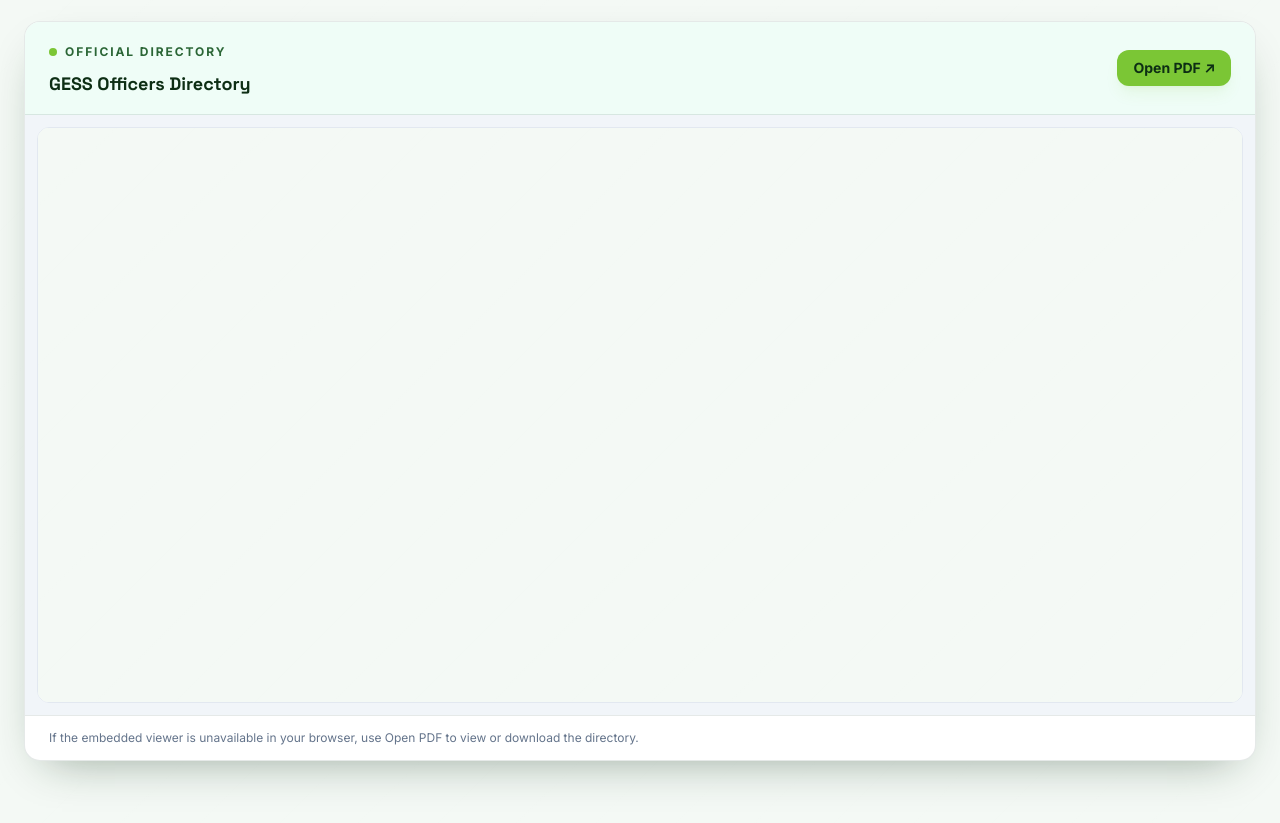
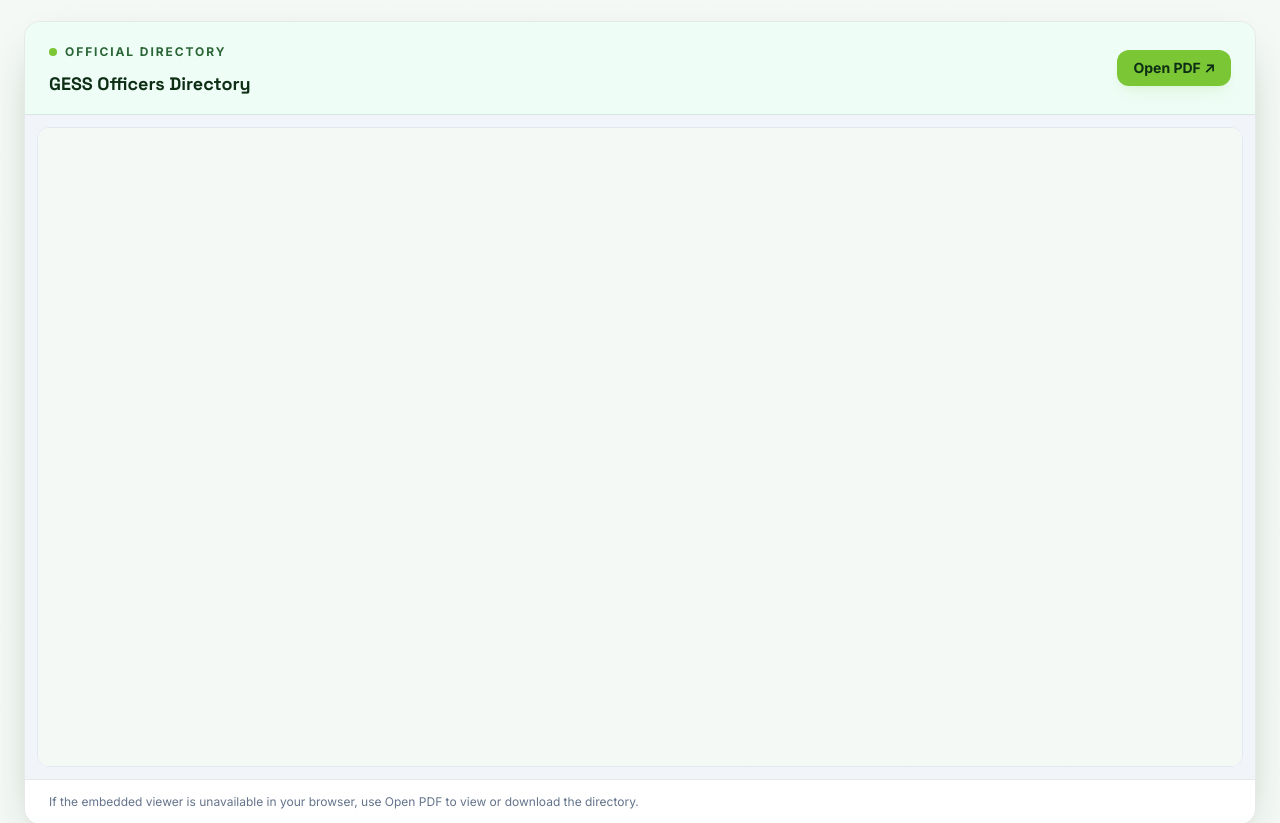
Before and after one commit to jhonjhonbautista1234-ctrl/GESS, a Next.js app: page /officers in a window 1280 px wide. Shown: the part 480-1303 px from the top of the page. Built offline with nearby package versions, Linux system fonts and the light colour scheme.

Commit message:
Expand officers PDF viewer

```diff
--- a/src/components/pdf-viewer.tsx
+++ b/src/components/pdf-viewer.tsx
@@ -16,7 +16,7 @@
         <a href={src} target="_blank" rel="noreferrer" className="button-primary px-4 py-2 text-sm">Open PDF ↗</a>
       </div>
       <div className="bg-slate-100 p-2 sm:p-3">
-        <iframe title={title} src={`${src}#view=FitH&toolbar=1`} className="h-[72dvh] min-h-[30rem] w-full rounded-xl border border-slate-200 bg-white shadow-inner" loading="lazy" />
+        <iframe title={title} src={`${src}#view=FitH&toolbar=1`} className="h-[80dvh] min-h-[40rem] w-full rounded-xl border border-slate-200 bg-white shadow-inner" loading="lazy" />
       </div>
       <p className="border-t border-emerald-950/10 px-5 py-3 text-xs leading-5 text-slate-500 sm:px-6">If the embedded viewer is unavailable in your browser, use Open PDF to view or download the directory.</p>
     </section>
```
